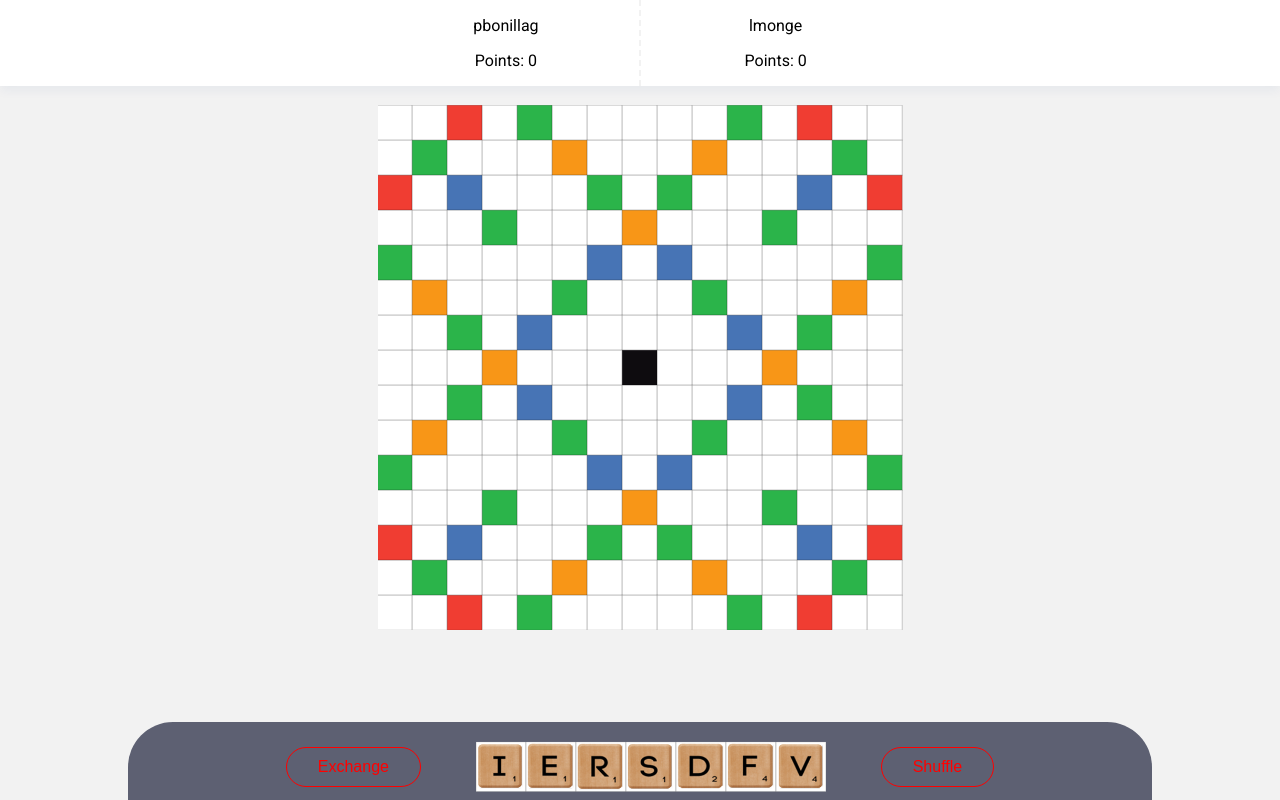
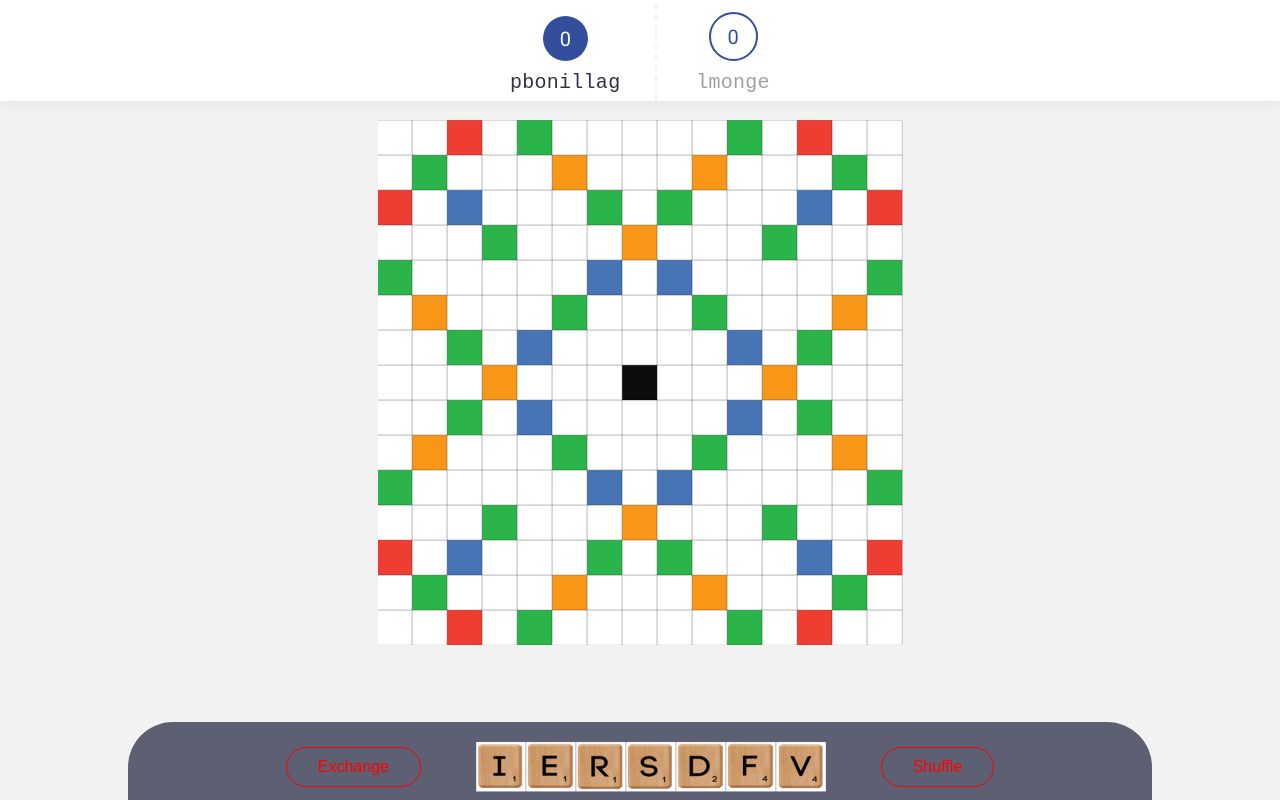
Before and after one commit to devPablo/ProyectoFinal-BISOFT-18, a website: page public/index.html in a window 1280 px wide. Both pictures are taken after a click on the button "PLAY". Drawn offline with Linux system fonts and the light colour scheme.

Commit message:
Add point and user update on round change

```diff
--- a/public/css/nav.css
+++ b/public/css/nav.css
@@ -13,7 +13,54 @@ nav {
 
 .playerFrame {
     display: inline-block;
-    padding: 0 100px;
+    padding: 2px 30px;
+}
+
+.frameCircle {
+    padding: 10px;
+    border-radius: 50%;
+    width: 25px;
+    height: 25px;
+    margin: 10px auto;
+    position: relative;
+    text-align: center;
+}
+
+.frameCircleNoTurn {
+    border: 2px solid #334F9C;
+}
+
+.frameCircleNoTurn p {
+    color: #334F9C;
+}
+
+.frameCircleTurn {
+    background-color: #334F9C;
+}
+
+.frameCircleTurn p {
+    color: #FFF;
+}
+
+.framePoints {
+    color: #334F9C;
+    font-size: 20px;
+    transform: translate(0%, -80%);
+}
+
+.frameText {
+    font-family: monospace;
+    letter-spacing: 0.25px;
+    font-size: 20px;
+    margin: 5px;
+}
+
+.frameTextTurn {
+    color: #31323f;
+}
+
+.frameTextNoTurn {
+    color: #a0a0a0;
 }
 
 .playerFrame:first-child {
--- a/public/index.html
+++ b/public/index.html
@@ -58,7 +58,7 @@
     </div>
 
     <!-- Register confirmation -->
-    <div id="registerScreen">
+    <div id="registerScreen" style="display: none;">
         <div id="rs_container">
             <div>
                 <div id="closeRegister">
@@ -76,21 +76,25 @@
     </div>
 
     <!-- Scrabble Game Screen -->
-    <div id="gameScreen">
+    <div id="gameScreen" style="display: none;">
 
         <!-- Nav -->
 
         <nav>
             <div id="navMiddle">
 
-                <div id="p1" class="playerFrame">
-                    <p>pbonillag</p>
-                    <p>Points: 0</p>
+                <div id="p1Frame" class="playerFrame">
+                    <div id="p1FrameCircle" class="frameCircle frameCircleTurn">
+                        <p id="p1FramePoints" class="framePoints">0</p>
+                    </div>
+                    <p id="p1FrameUsername" class="frameText frameTextTurn"></p>
                 </div>
 
-                <div id="p2" class="playerFrame">
-                    <p>lmonge</p>
-                    <p>Points: 0</p>
+                <div id="p2Frame" class="playerFrame">
+                    <div id="p2FrameCircle" class="frameCircle frameCircleNoTurn">
+                        <p id="p2FramePoints" class="framePoints">0</p>
+                    </div>
+                    <p id="p2FrameUsername" class="frameText frameTextNoTurn"></p>
                 </div>
 
             </div>
@@ -144,6 +148,7 @@
     <script src="js/interaction.js"></script>
     <script src="js/player_display.js"></script>
     <script src="js/player_screen.js"></script>
+    <script src="js/point_system.js"></script>
 </body>
 
 </html>
--- a/public/js/entity/Game.js
+++ b/public/js/entity/Game.js
@@ -64,6 +64,7 @@ class Game {
         this.turn = (this.turn.username == this.playerList[0].username) ? this.playerList[1] : this.playerList[0];
         this.update();
         generatePlayerDisplay(this.turn);
+        updateNextRound(this.turn);
     }
 
     validateUserMove(username) {
--- a/public/js/player_screen.js
+++ b/public/js/player_screen.js
@@ -10,8 +10,6 @@ let game;
 
 // Temp
 let tmpUsernames = ['pbonillag', 'lmonge'];
-registerScreen.style.display = 'none';
-gameScreen.style.display = 'none';
 
 // tmpGame();
 function tmpGame() {
@@ -49,8 +47,12 @@ function playGame() {
         playerScreen.style.display = 'none';
         gameScreen.style.display = 'block';
     }
+
+
     // TMP
     tmpGame();
+
+    setInitialRound();
 }
 
 function validate(e) {
@@ -61,7 +63,9 @@ function validate(e) {
     } else {
         ele = this;
     }
+
     val = ele.value.replace(/\s/g, '');
+    console.log(val);
     if (tmpUsernames.includes(val)) {
         // Username found
         ele.style.borderRight = '5px solid #32DB6E';
@@ -118,6 +122,11 @@ function openRegister(username) {
 }
 
 function register(username) {
+    closeRegisterWrapper();
+
     // Call DB
-    console.log(username);
+    tmpUsernames.push(username);
+
+    validate(p1);
+    validate(p2);
 }
--- /dev/null
+++ b/public/js/point_system.js
@@ -0,0 +1,36 @@
+const p1Frame = document.querySelector('#p1Frame');
+const p2Frame = document.querySelector('#p2Frame');
+const navMiddle = document.querySelector('#navMiddle');
+
+function setInitialRound() {
+    $('#p1FrameUsername').text(game.playerList[0].username);
+    $('#p2FrameUsername').text(game.playerList[1].username);
+}
+
+function updateNextRound(player) {
+    if (game.playerList[0].username != player.username) { // Next: P2
+        document.querySelector('#p1FrameCircle').classList.remove('frameCircleTurn');
+        document.querySelector('#p1FrameCircle').classList.add('frameCircleNoTurn');
+
+        document.querySelector('#p2FrameCircle').classList.remove('frameCircleNoTurn');
+        document.querySelector('#p2FrameCircle').classList.add('frameCircleTurn');
+
+        document.querySelector('#p1FrameUsername').classList.remove('frameTextTurn');
+        document.querySelector('#p1FrameUsername').classList.add('frameTextNoTurn');
+
+        document.querySelector('#p2FrameUsername').classList.remove('frameTextNoTurn');
+        document.querySelector('#p2FrameUsername').classList.add('frameTextTurn');
+    } else if (game.playerList[1].username != player.username) { // Next: P1
+        document.querySelector('#p2FrameCircle').classList.remove('frameCircleTurn');
+        document.querySelector('#p2FrameCircle').classList.add('frameCircleNoTurn');
+
+        document.querySelector('#p1FrameCircle').classList.remove('frameCircleNoTurn');
+        document.querySelector('#p1FrameCircle').classList.add('frameCircleTurn');
+
+        document.querySelector('#p2FrameUsername').classList.remove('frameTextTurn');
+        document.querySelector('#p2FrameUsername').classList.add('frameTextNoTurn');
+
+        document.querySelector('#p1FrameUsername').classList.remove('frameTextNoTurn');
+        document.querySelector('#p1FrameUsername').classList.add('frameTextTurn');
+    }
+}
```
